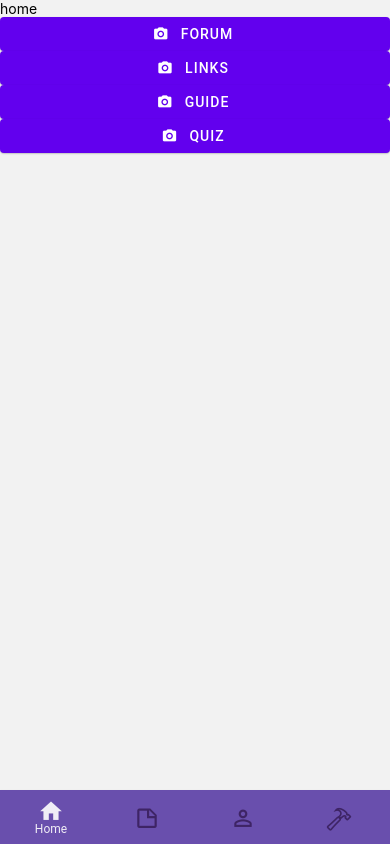
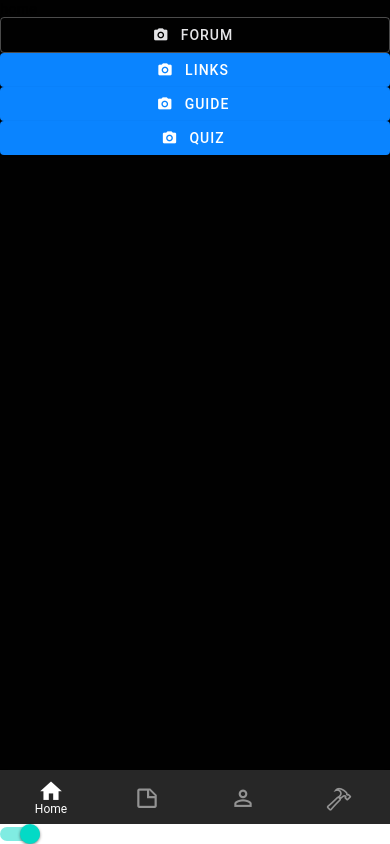
Before and after one commit to KrzysztofDamianBasior/weitithesisguide-mobile, a React Native app: screen /Home in a window 390 px wide. Built offline with nearby package versions, Linux system fonts and the light colour scheme.

Commit message:
feat: add a light and dark theme

```diff
--- a/App.tsx
+++ b/App.tsx
@@ -1,6 +1,6 @@
 import "react-native-gesture-handler";
+import React, { useContext, useState } from "react";
 import { StatusBar } from "expo-status-bar";
-import { StyleSheet, Text, View } from "react-native";
 import { NavigationContainer } from "@react-navigation/native";
 
 import { Provider as PaperProvider } from "react-native-paper";
@@ -23,10 +23,58 @@ import { CoreStack } from "./navigation/CoreStack";
 import type { CoreStackParamList } from "./navigation/CoreStack";
 import { BottomTabs } from "./navigation/BottomTabs";
 
+import {
+  DarkTheme as NavigationDarkTheme,
+  DefaultTheme as NavigationDefaultTheme,
+} from "@react-navigation/native";
+import {
+  DarkTheme as PaperDarkTheme,
+  DefaultTheme as PaperDefaultTheme,
+} from "react-native-paper";
+import merge from "deepmerge";
+
+const CombinedDefaultTheme = merge(PaperDefaultTheme, NavigationDefaultTheme);
+const CombinedDarkTheme = merge(PaperDarkTheme, NavigationDarkTheme);
+
+import {
+  useTheme,
+  Avatar,
+  Title,
+  Caption,
+  Paragraph,
+  Drawer,
+  TouchableRipple,
+  Switch,
+} from "react-native-paper";
+
+const ThemeContext = React.createContext<{
+  toggleTheme: () => void;
+  isThemeDark: boolean;
+}>({
+  toggleTheme: () => {},
+  isThemeDark: true,
+});
+
 export default function App() {
+  const [isThemeDark, setIsThemeDark] = React.useState<boolean>(true);
+  let theme = isThemeDark ? CombinedDarkTheme : CombinedDefaultTheme;
+  const toggleTheme = React.useCallback(() => {
+    return setIsThemeDark(!isThemeDark);
+  }, [isThemeDark]);
+
+  const preferences = React.useMemo(
+    () => ({
+      toggleTheme,
+      isThemeDark,
+    }),
+    [toggleTheme, isThemeDark]
+  );
+
   return (
-    <PaperProvider>
-      <NavigationContainer>
+    <ThemeContext.Provider value={preferences}>
+      <PaperProvider theme={theme}>
+        <NavigationContainer theme={theme}>
+          <StatusBar style={isThemeDark ? "light" : "dark"} />
           <CoreStack.Navigator initialRouteName="HomeTabs">
             <CoreStack.Screen
               name="HomeTabs"
@@ -43,7 +91,10 @@ export default function App() {
             <CoreStack.Screen name="Links" component={Links} />
           </CoreStack.Navigator>
         </NavigationContainer>
+
+        <Switch value={isThemeDark} onValueChange={() => toggleTheme()} />
       </PaperProvider>
+    </ThemeContext.Provider>
   );
 }
 
@@ -54,9 +105,9 @@ function HomeTabs({
   return (
     <BottomTabs.Navigator
       initialRouteName="Home"
-      activeColor="#f0edf6"
-      inactiveColor="#3e2465"
-      barStyle={{ backgroundColor: "#694fad" }}
+      // activeColor="#f0edf6"
+      // inactiveColor="#3e2465"
+      // barStyle={{ backgroundColor: "#694fad" }}
     >
       <BottomTabs.Screen
         name="Home"
@@ -133,12 +184,3 @@ function HomeTabs({
     </BottomTabs.Navigator>
   );
 }
-
-const styles = StyleSheet.create({
-  container: {
-    flex: 1,
-    backgroundColor: "#fff",
-    alignItems: "center",
-    justifyContent: "center",
-  },
-});
--- a/features/Home/index.tsx
+++ b/features/Home/index.tsx
@@ -9,6 +9,16 @@ import type { CompositeNavigationProp } from "@react-navigation/native";
 import type { BottomTabsParamList } from "../../navigation/BottomTabs";
 import type { MaterialBottomTabScreenProps } from "@react-navigation/material-bottom-tabs";
 
+import {
+  useTheme,
+  Avatar,
+  Title,
+  Caption,
+  Paragraph,
+  Drawer,
+  TouchableRipple,
+  Switch,
+} from "react-native-paper";
 import { Button } from "react-native-paper";
 
 const Home = ({
@@ -18,13 +28,16 @@ const Home = ({
   MaterialBottomTabScreenProps<BottomTabsParamList, "Home">,
   StackScreenProps<CoreStackParamList>
 >) => {
+  const paperTheme = useTheme();
   return (
     <View>
       <Text>home</Text>
       <Button
         icon="camera"
-        mode="contained"
+        mode="outlined"
         onPress={() => navigation.navigate("Forum")}
+        color={paperTheme.colors.text}
+        // type="outlined"
       >
         Forum
       </Button>
--- a/package.json
+++ b/package.json
@@ -14,6 +14,7 @@
     "@react-navigation/material-top-tabs": "^6.3.0",
     "@react-navigation/native": "^6.0.13",
     "@react-navigation/stack": "^6.3.4",
+    "deepmerge": "^4.2.2",
     "expo": "~46.0.16",
     "expo-status-bar": "~1.4.0",
     "react": "18.0.0",
```
Also changed, not shown: 1 other file (tests, documents, lock files or other folders). Lines whose indentation alone changed are shown as unchanged.
